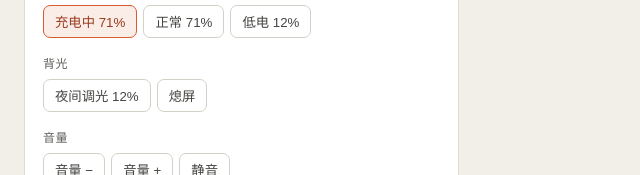
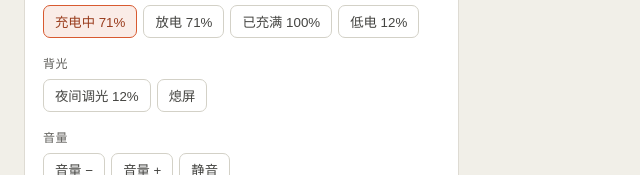
Before and after one commit to dana-liu/ESP32-tools, a plain HTML site: page esp32-clock/simulator/ui-preview.html in a window 1280 px wide. Both pictures are taken after a click on the button "充电中 71%". Shown: the part 341-516 px from the top of the page, 0-640 px from the left. Drawn offline with Linux system fonts and the light colour scheme.

Commit message:
feat(esp32-clock): 区分「充电中 / 已充满 / 放电中」三种电量状态
用户问「充满电之后自动停止充电了吗？现在显示没在充电」。

实测：BAT|1384|4.15|95|0 —— 4.15V、CHG_STAT 高电平。
这是充电 IC 正常的充满截止：到 4.2V 后终止充电并释放 CHG_STAT，
静置电压回落到 4.1~4.15V 属正常，不是故障。

但界面上「插着线 + 满电 + 无闪电」和「拔线放电」长得一样，容易误判。
新增 batFull 状态（!chg && v>=4.10V）：
- 充电中：实心绿底 + 闪电
- 已充满：实心绿底满格（无闪电）
- 放电中：灰色/陶橙按电量填充
同时 4.15V 以上直接算 100% —— 否则充完显示 95% 会让人觉得充不满。

BAT / STATE 命令增加充满标志：BAT|毫伏|电压|%|充电?|充满?、
STATE|bat|%|充电?|充满?

实测：BAT|1384|4.15|100|0|1，屏上显示绿底满格 100%。
模拟器同步三态（新增「已充满 100%」按钮），四套测试全过。

```diff
--- a/esp32-clock/simulator/ui-preview.html
+++ b/esp32-clock/simulator/ui-preview.html
@@ -75,7 +75,8 @@
       <h2>电量</h2>
       <div class="row">
         <button id="p-chg" aria-pressed="true">充电中 71%</button>
-        <button id="p-ok" aria-pressed="false">正常 71%</button>
+        <button id="p-ok" aria-pressed="false">放电 71%</button>
+        <button id="p-full" aria-pressed="false">已充满 100%</button>
         <button id="p-low" aria-pressed="false">低电 12%</button>
       </div>
 
@@ -136,6 +137,7 @@
     off:false,            // 熄屏
     vol:60, soundOn:true, toastUntil:0,
     cardIndex:0,
+    batFull:false,
     petMood:"idle", petBlink:false, petWag:0, petFed:0, petMoodUntil:0,
     total:11*3600+35*60+27,   // 11:35:27
     tick:false,
@@ -190,9 +192,10 @@
   }
 
   // ---- drawBattery() ----
+  // 三种状态：充电中（绿底闪电）/ 已充满（绿底满格）/ 放电中（灰或陶橙）
   function battery(){
     const bx=200, by=16, bw=20, bh=11;
-    const c = S.charging ? C_GREEN : (S.batPct<=25 ? C_ACCENT : C_MUTED);
+    const c = (S.charging || S.batFull) ? C_GREEN : (S.batPct<=25 ? C_ACCENT : C_MUTED);
     let out = `<rect x="${bx}" y="${by}" width="${bw}" height="${bh}" fill="none" stroke="${c}"/>`
             + `<rect x="${bx+bw}" y="${by+3}" width="2" height="5" fill="${c}"/>`;
     if(S.charging){
@@ -481,9 +484,11 @@
   }
   function setBat(mode){
     S.charging = mode==="chg";
-    S.batPct = mode==="low" ? 12 : 71;
+    S.batFull  = mode==="full";
+    S.batPct = mode==="low" ? 12 : (mode==="full" ? 100 : 71);
     document.getElementById("p-chg").setAttribute("aria-pressed", String(mode==="chg"));
     document.getElementById("p-ok").setAttribute("aria-pressed", String(mode==="ok"));
+    document.getElementById("p-full").setAttribute("aria-pressed", String(mode==="full"));
     document.getElementById("p-low").setAttribute("aria-pressed", String(mode==="low"));
     render();
   }
@@ -526,6 +531,7 @@
     document.getElementById("s-"+v).onclick = ()=>setSrc(v);
   document.getElementById("p-chg").onclick = ()=>setBat("chg");
   document.getElementById("p-ok").onclick  = ()=>setBat("ok");
+  document.getElementById("p-full").onclick= ()=>setBat("full");
   document.getElementById("p-low").onclick = ()=>setBat("low");
 
   document.getElementById("b-night").onclick = e=>{
```
Also changed, not shown: 2 other files.
